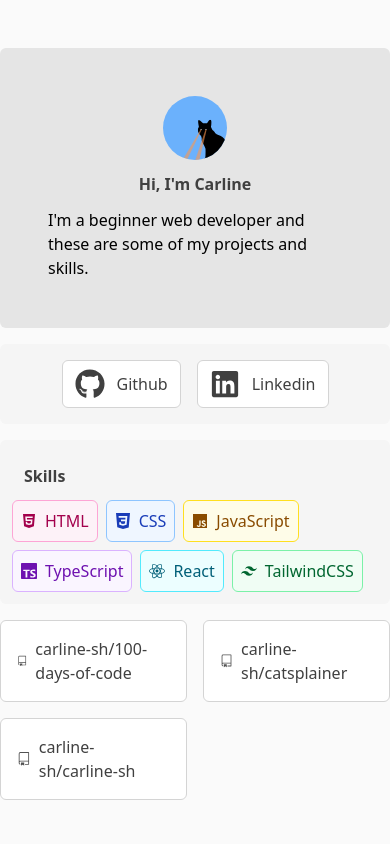
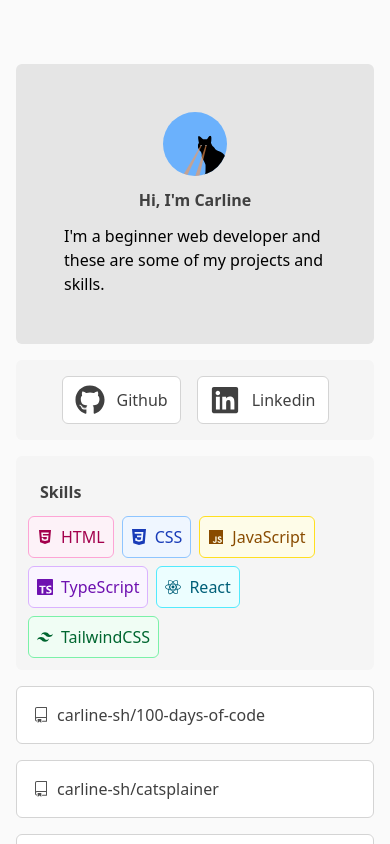
Before and after one commit to carline-sh/carline-sh, a React (Vite) app: page / in a window 390 px wide. Built offline with nearby package versions, Linux system fonts and the light colour scheme.

Commit message:
make responsive

```diff
--- a/src/App.tsx
+++ b/src/App.tsx
@@ -6,7 +6,7 @@ function App() {
   return (
     <div className="bg-neutral-50 max-h-screen overflow-y-auto">
       <div className="min-h-screen">
-        <div className="w-full max-w-xl mx-auto mt-12 space-y-4">
+        <div className="w-full max-w-xl p-4 mx-auto mt-12 space-y-4">
           <div className="bg-neutral-200 p-12 gap-4 rounded-md">
             <div className="h-16 w-16 rounded-full mx-auto overflow-hidden">
               <img
@@ -88,7 +88,7 @@ function App() {
               ))}
             </ul>
           </div>
-          <div className="grid grid-cols-2 w-full gap-4 text-neutral-700">
+          <div className="grid grid-cols-1 md:grid-cols-2 w-full gap-4 text-neutral-700">
             {[
               "carline-sh/100-days-of-code",
               "carline-sh/catsplainer",
```
